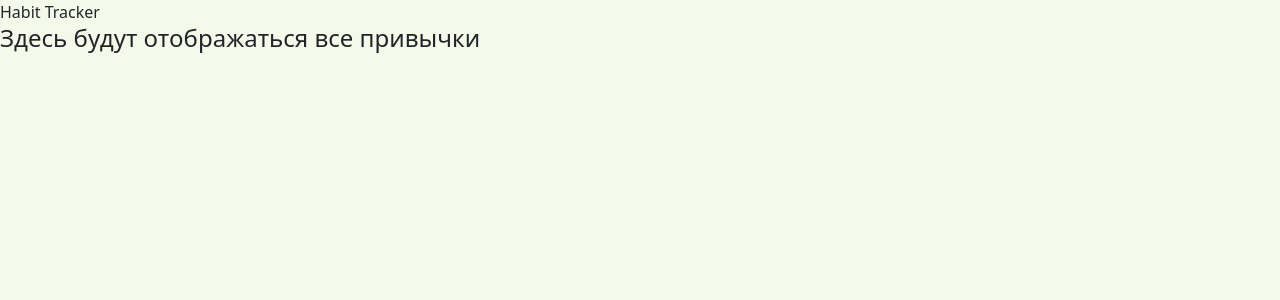
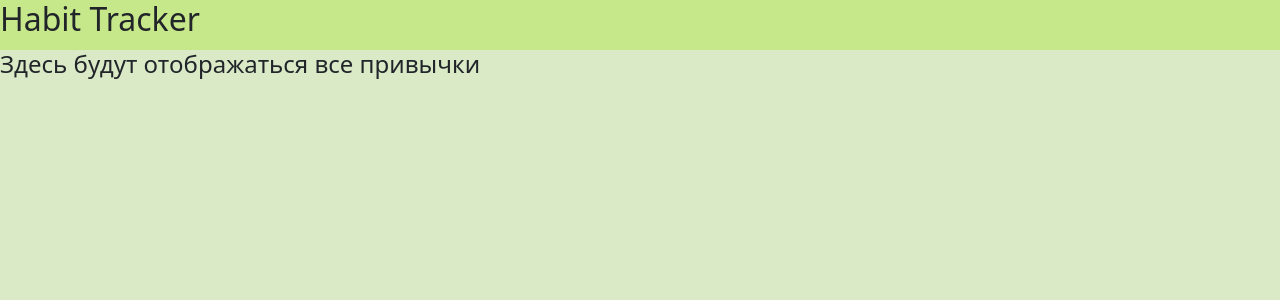
Before and after one commit to AnnaT715/HabitTracker, a Django app: template habittracker/main/templates/main/all_habits.html in a window 1280 px wide. Shown: the top 300 px of the page. Run offline with Django 3.2, Linux system fonts and the light colour scheme; the template is opened without the code that fills it, so the values that code supplies are empty.

Commit message:
background-color and header in layout

```diff
--- a/habittracker/main/static/main/css/layout.css
+++ b/habittracker/main/static/main/css/layout.css
@@ -1,3 +1,9 @@
 body{
-    background-color: #f4faea;
+    background-color: #daeac7;
 }
+
+header{
+    width: 100%;
+    height: 50px;
+    background-color: #c6e88a;
+}
--- a/habittracker/main/templates/main/layout.html
+++ b/habittracker/main/templates/main/layout.html
@@ -11,7 +11,8 @@
         <title>{% block title %}{%endblock%}</title>
     </head>
     <body>
-        <header>Habit Tracker</header>
+
+        <header><h2>Habit Tracker</h2></header>
         {% block content %}
         {%endblock%}
     </body>
```
